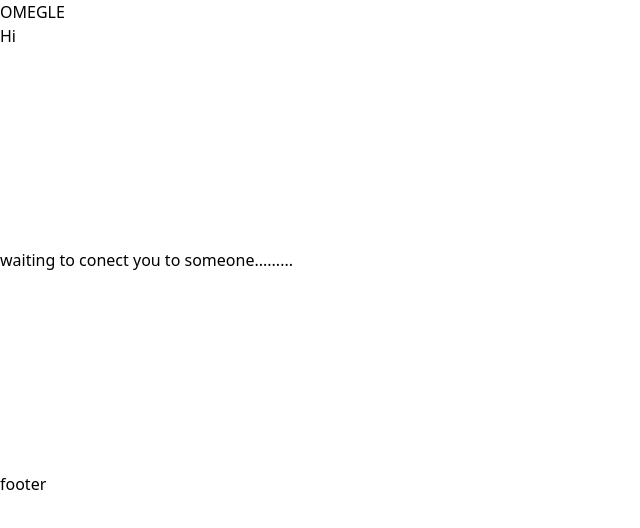
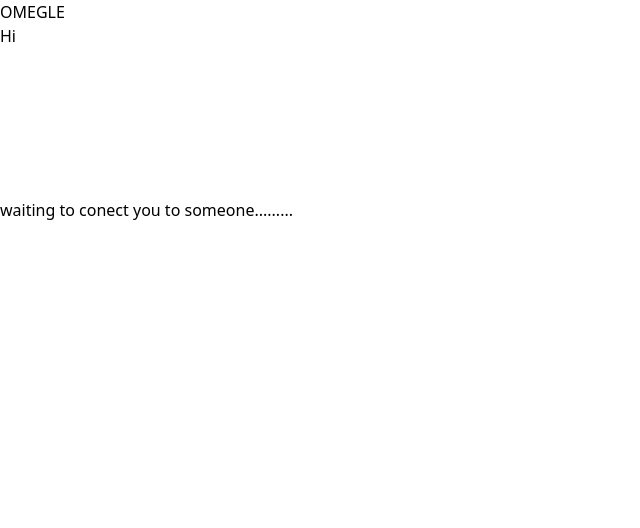
Before and after one commit to Neeraj-gagat/Omegle-p2p-webrtc, a React (Vite) app in the folder frontend/: page / in a window 1280 px wide. Both pictures are taken after a click on the button "join". Shown: the top 528 px of the page, without its empty margins (0-640 px from the left). Built offline with nearby package versions, Linux system fonts and the light colour scheme; no server answers.

Commit message:
ui changes

```diff
--- a/frontend/src/Room.tsx
+++ b/frontend/src/Room.tsx
@@ -182,7 +182,7 @@
     },[localVideoRef])
 
 
-    return <div className="bg-slate-100 h-screen">
+    return <div className="bg-slate-100 grid grid-rows-[auto_1fr_auto] h-screen">
         <header className="bg-blue-400 text-white p-4">
                 <div className="container mx-auto flex justify-between items-center">
                     <div className="flex items-center space-x-4">
@@ -193,12 +193,12 @@
             </header>
         <div className="text-blue-400  text-2xl"> Hi {name}  </div>
         <div className="ml-5">
-            <video className="rounded-xl h-auto" autoPlay width={400} height={400} ref={localVideoRef}/>
+            <video className="rounded-xl" autoPlay width={300} height={300} ref={localVideoRef}/>
             <div className="text-blue-400 text-2xl">
             {lobby ? "waiting to conect you to someone........." : null}
             </div>
-            <video className="rounded-lg h-auto" autoPlay width={400} height={400} ref={remoteVideoRef}/>
+            <video className="rounded-xl " autoPlay width={300} height={300} ref={remoteVideoRef}/>
         </div>
-        <footer className="mt-auto flex min-h-screen flex-col  bg-blue-400">footer</footer>
+        <footer className="mt-auto flex flex-col bg-blue-400"></footer>
     </div>
 }
--- a/frontend/src/components/Landing.tsx
+++ b/frontend/src/components/Landing.tsx
@@ -41,7 +41,7 @@
                 </div>
             </header>
             <div className="flex justify-center">
-                <video className="rounded-xl h-10 " autoPlay ref={videoRef}></video>
+                <video className="rounded-xl" width={300} height={300} autoPlay ref={videoRef}></video>
             </div>
             <div className="flex flex-col justify-center items-center">
             <input
@@ -56,7 +56,7 @@
                 setJoined(true)
             }}>join </button>
             </div>
-            <footer className="mt-auto bg-blue-400">footer</footer>
+            <footer className="mt-auto flex flex-col bg-blue-400"></footer>
         </div>
     }
 
```
